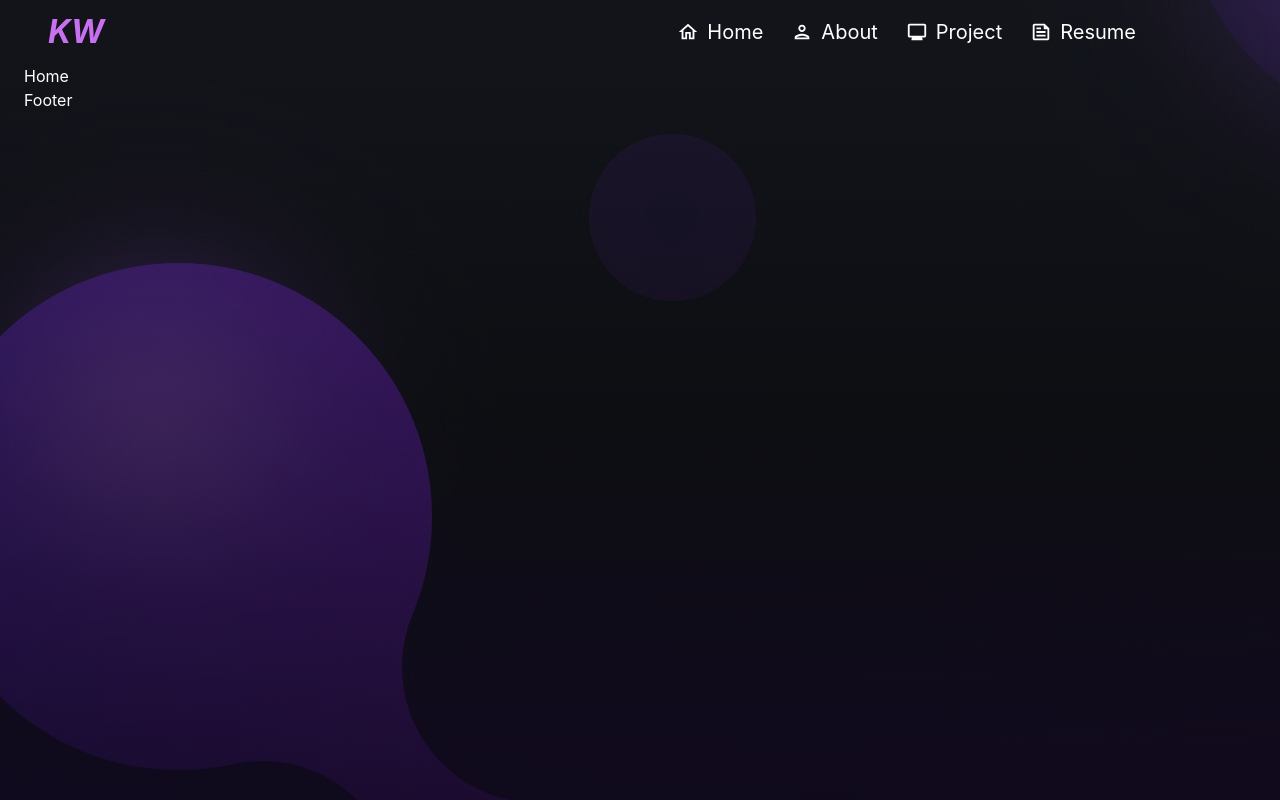
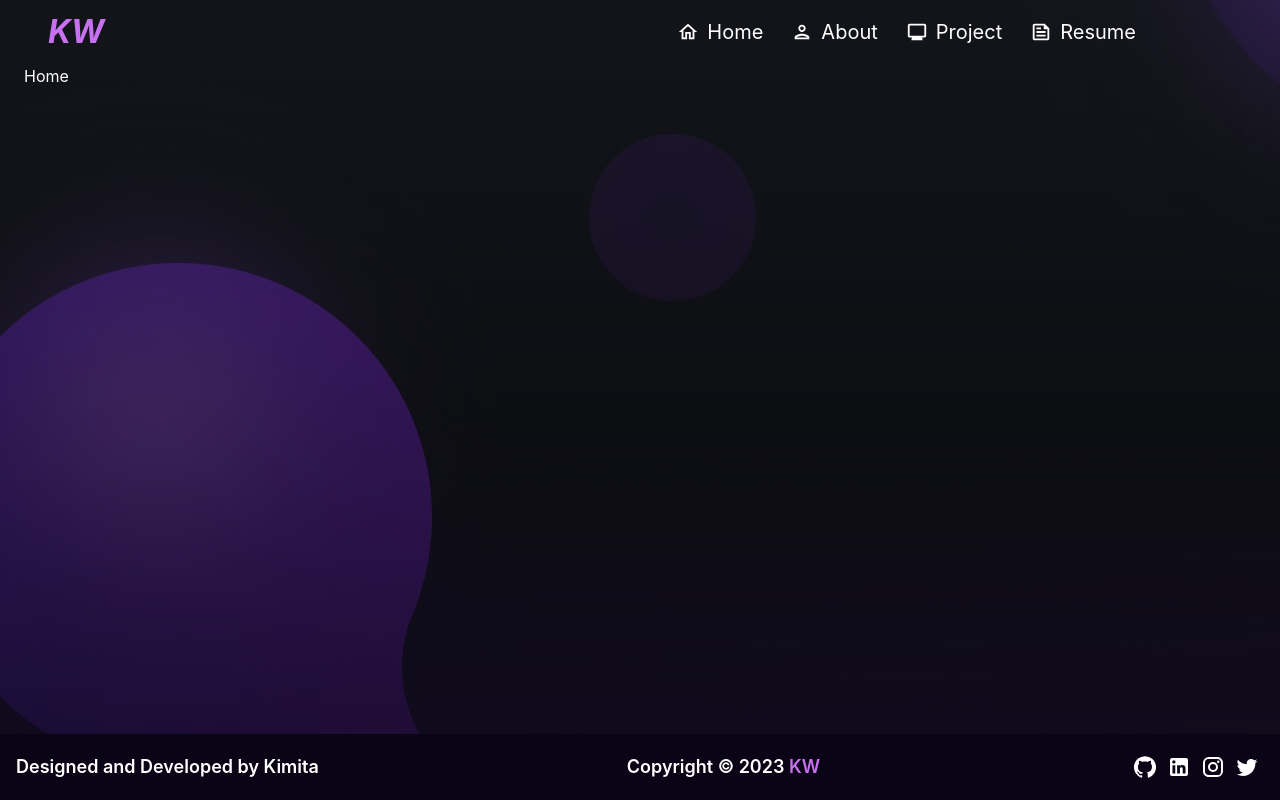
Before and after one commit to kimitaWanjohi/portfolio, a React (Vite) app: page / in a window 1280 px wide. Built offline with nearby package versions, Linux system fonts and the light colour scheme.

Commit message:
done with footer

```diff
--- a/src/components/Layout/Footer.tsx
+++ b/src/components/Layout/Footer.tsx
@@ -1,8 +1,56 @@
-import React from 'react'
+import React from 'react';
+
+import Box from '@mui/material/Box';
+import Typography from '@mui/material/Typography';
+import IconButton from '@mui/material/IconButton';
+
+import GitHubIcon from '@mui/icons-material/GitHub';
+import LinkedInIcon from '@mui/icons-material/LinkedIn';
+import InstagramIcon from '@mui/icons-material/Instagram';
+import TwitterIcon from '@mui/icons-material/Twitter';
+
 
 function Footer() {
   return (
-    <div>Footer</div>
+    <Box sx={{
+      bgcolor: 'secondary.dark',
+      color: 'common.white',
+      p: 2,
+      mt: 2,
+      textAlign: 'center',
+      display: 'flex',
+      justifyContent: {xs: 'space-around', md: 'space-between'},
+      flexDirection: {xs: 'column', sm: 'row'},
+      alignItems: 'center',
+      position: 'absolute',
+      bottom: 0,
+      width: '100%',
+      left: 0,
+    }}>
+      <Typography variant="h6" align="center">
+        Designed and Developed by Kimita
+      </Typography>
+      <Typography variant="h6" component='div' align="center">
+        Copyright &copy; {new Date().getFullYear()} {" "}
+        <Typography variant="h6" component='span' color="secondary">
+          KW
+        </Typography>
+      </Typography>
+      <Box sx={{display: 'flex', alignItems: 'center'}}>
+        <IconButton size="small" color="inherit" aria-label="github" href="https://github.com/kimitawanjohi" target="_blank">
+          <GitHubIcon />
+        </IconButton>
+        <IconButton size="small" color="inherit" aria-label="linkedin" href="https://www.linkedin.com/in/kimitawanjohi/" target="_blank">
+          <LinkedInIcon />
+        </IconButton>
+        <IconButton size="small" color="inherit" aria-label="instagram" href="https://www.instagram.com/kimitawanjo/" target="_blank">
+          <InstagramIcon />
+        </IconButton>
+        <IconButton size="small" color="inherit" aria-label="twitter" href="https://twitter.com/kimitaW" target="_blank">
+          <TwitterIcon />
+        </IconButton>
+    </Box>
+  </Box>
   )
 }
 
```
